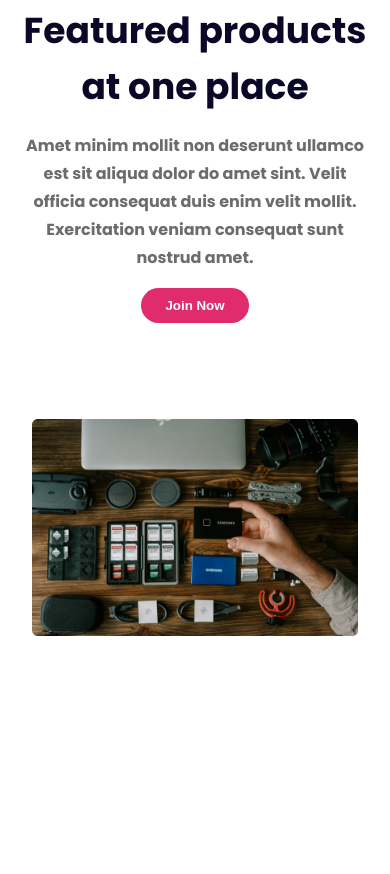
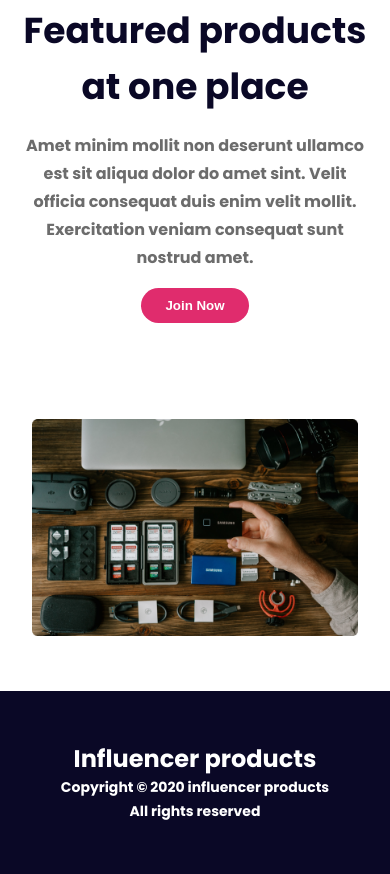
Before and after one commit to fasiyam/influencer-gear, a plain HTML site: page index.html in a window 390 px wide. Shown: the part 5282-6156 px from the top of the page. Before the commit the page ends 5973 px from the top, so only its background shows below. Drawn offline with Linux system fonts and the light colour scheme.

Commit message:
add responsive footer for all devices

```diff
--- a/index.html
+++ b/index.html
@@ -175,6 +175,12 @@
         </section>
     </main>
 
+    <footer>
+        <h3>Influencer products</h3>
+        <p>Copyright © 2020  influencer products</p>
+        <p>All rights reserved</p>
+    </footer>
+
 </body>
 
 </html>
--- a/styles/style.css
+++ b/styles/style.css
@@ -209,6 +209,27 @@ body {
     color: #6C6C6C;
 }
 
+
+/* footer section design */
+
+footer {
+    background-color: #0A0826;
+    color: #fff;
+    text-align: center;
+    padding: 50px;
+    margin-bottom: 0;
+}
+
+footer h3 {
+    font-size: 1.5rem;
+    font-weight: bold;
+}
+
+footer p {
+    font-size: 0.875rem;
+    font-weight: bold;
+    line-height: 1.7;
+}
 
 
 /* Responsive design */
```
